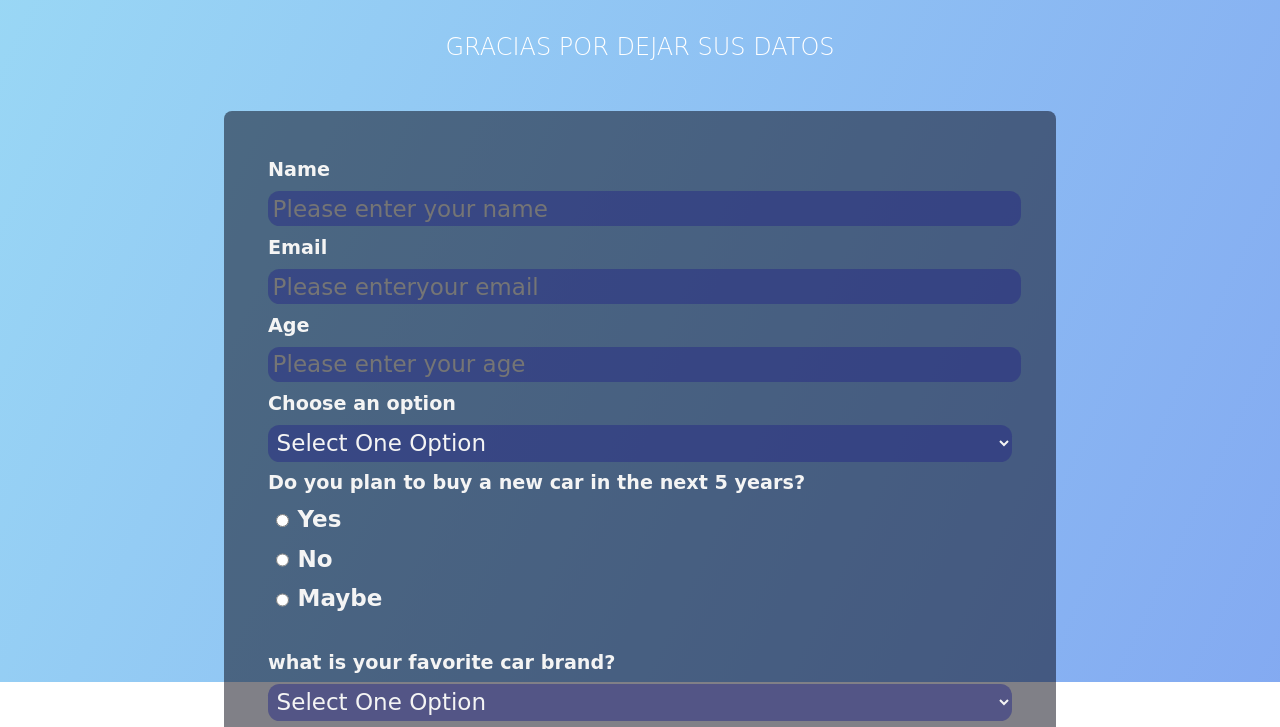
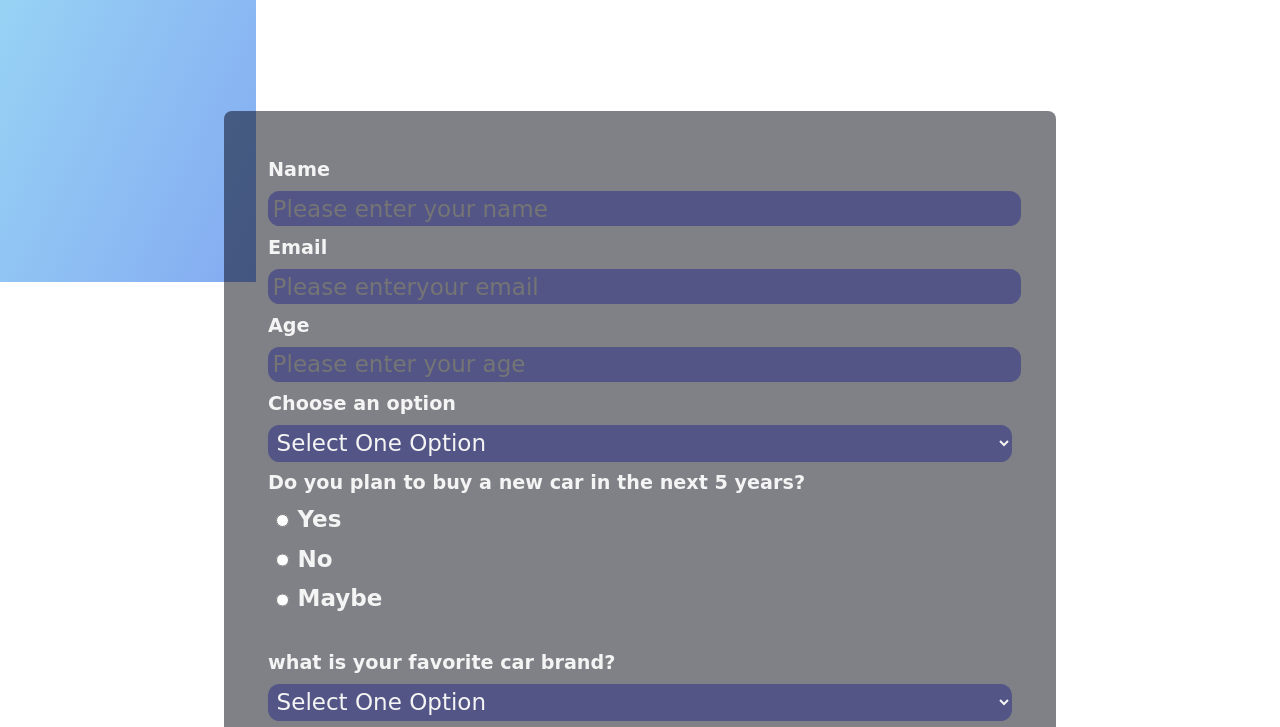
Before and after one commit to Kamiro0/FORMULARIO, a plain HTML site: page index.html in a window 1280 px wide. Shown: the part 118-845 px from the top of the page. Drawn offline with Linux system fonts and the light colour scheme.

Commit message:
subir css

```diff
--- a/styles.css
+++ b/styles.css
@@ -11,8 +11,8 @@
     position: fixed;
     top: 0;
     left: 0;
-    width: 100%;
-    height: 100%;
+    width: 20%;
+    height: 50%;
     background-size: cover;
      z-index: -1;
     background-image: linear-gradient(115deg,rgba(54, 178, 235, 0.5), rgba(9, 86, 228, 0.5)),
```
